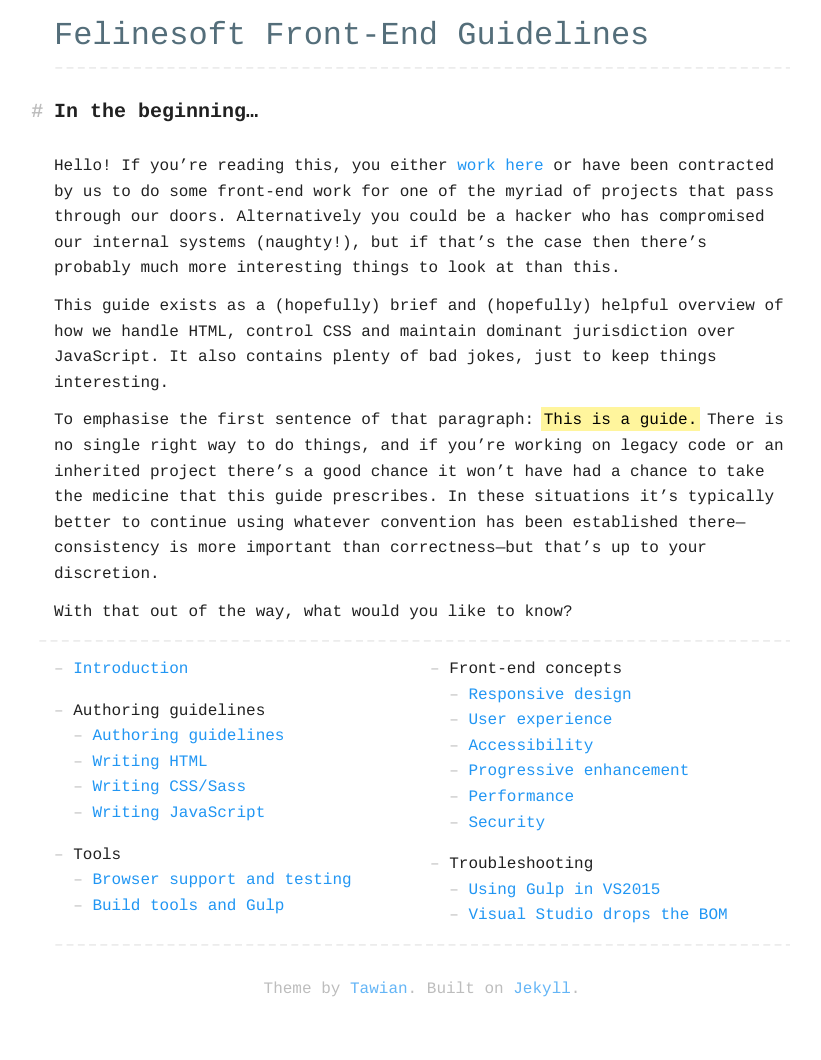
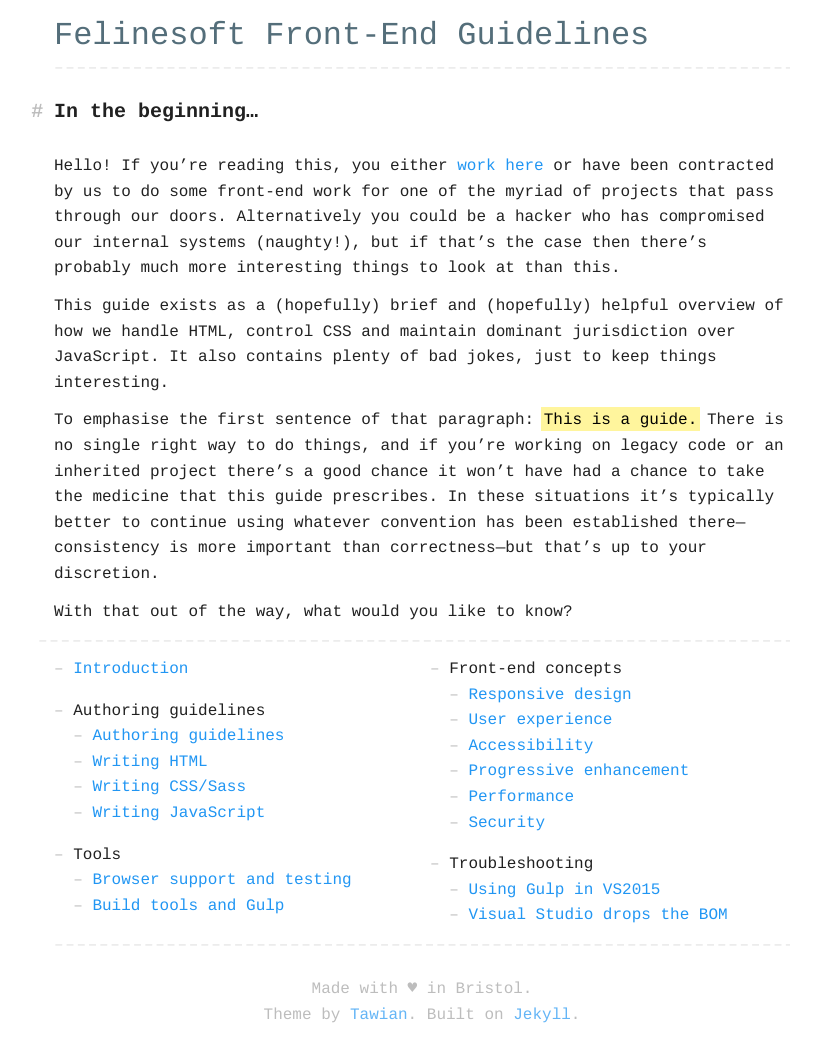
Before and after one commit to querkmachine/FSFrontEndDocs, a Jekyll site: the page built from index.md, in a window 1280 px wide. Shown: the whole page, without its empty margins (218-1039 px from the left). Built offline with Jekyll 4.4.1, drawn with Linux system fonts in a browser that asks for light colours; before the commit the page ends 1035 px from its top, so only the background shows below that.

Commit message:
Change site description

```diff
--- a/_config.yml
+++ b/_config.yml
@@ -1,7 +1,7 @@
 # Site settings
 title: Felinesoft Front-End Guidelines
-email:
-description: Last updated 11 November 2016.
+email: kimberly.grey@felinesoft.co.uk
+description: Made with &hearts; in Bristol.
 baseurl: "/FSFrontEndDocs" # the subpath of your site, e.g. /blog/
 url: "http://querkmachine.github.io" # the base hostname & protocol for your site
 pemalink: /:title
--- a/_includes/footer.html
+++ b/_includes/footer.html
@@ -1,3 +1,4 @@
 <footer class="site-footer dashed-top" role="contentinfo">
+	{{site.description}}<br>
 	Theme by <a href="https://github.com/tawian/tawian-frontend">Tawian</a>. Built on <a href="https://jekyllrb.com">Jekyll</a>.
 </footer>
```
